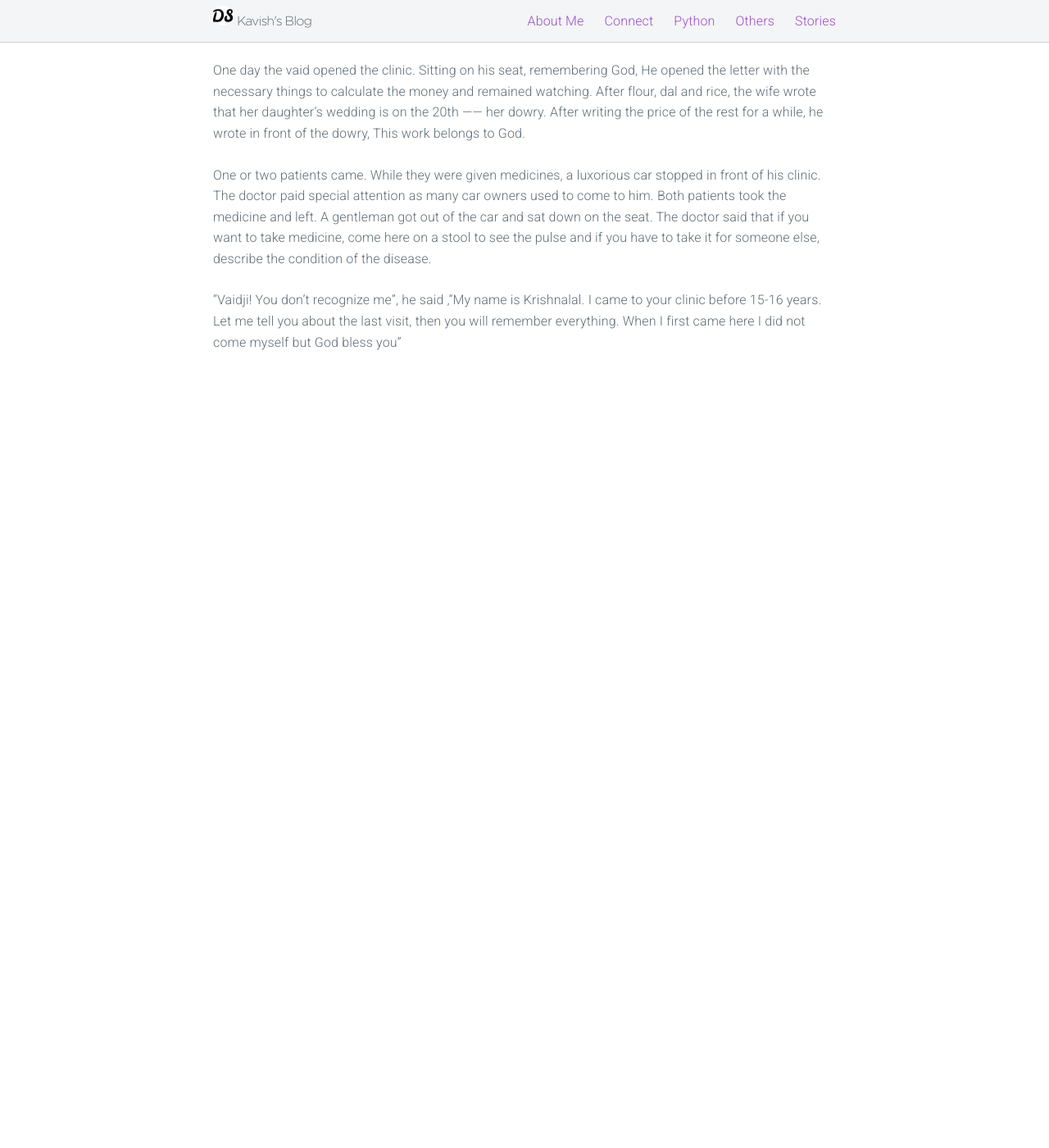
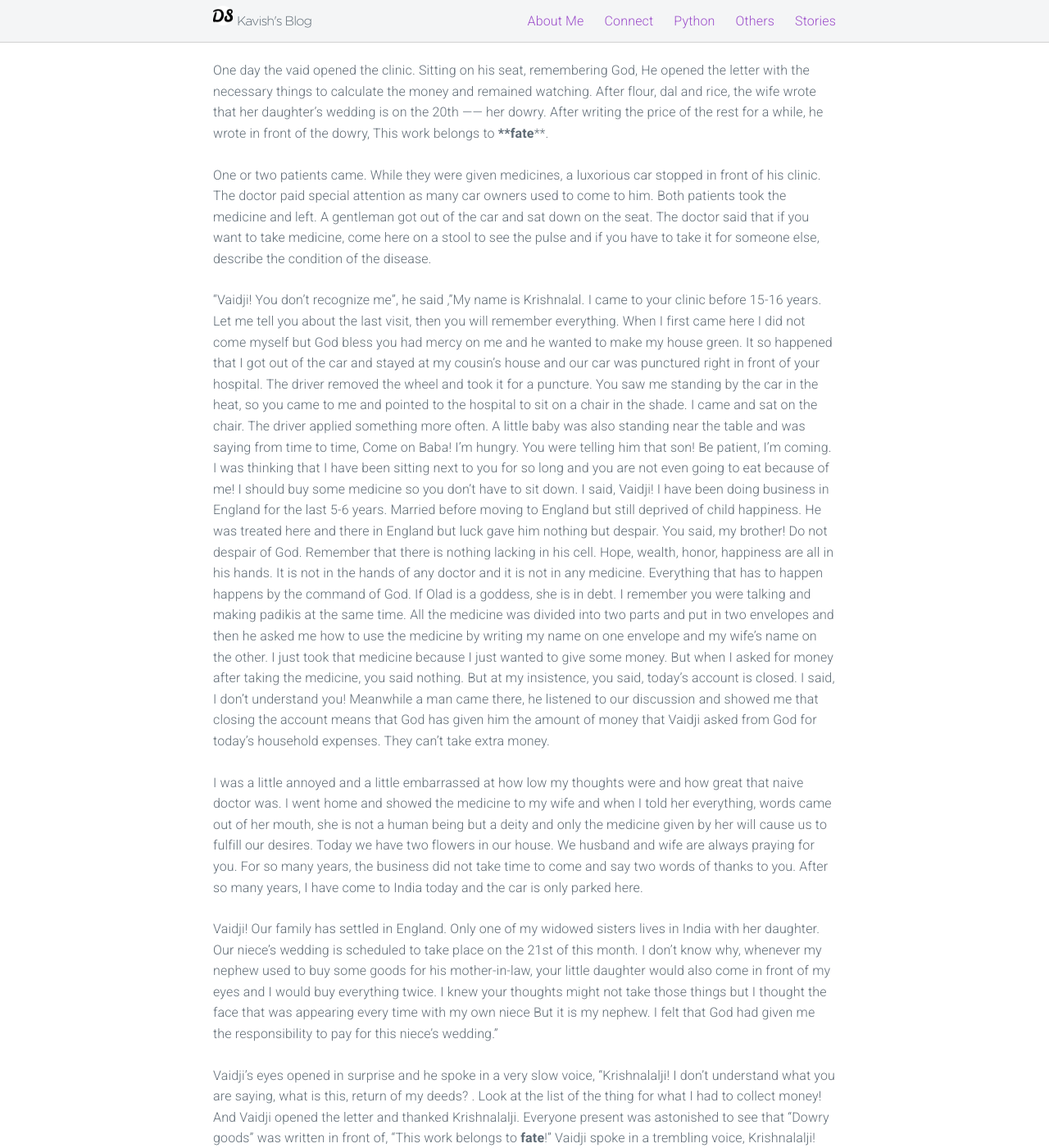
Before and after one commit to kavishdev/kavishdev.github.io, a Jekyll site: the page built from _stories/A deed is always returned.md, in a window 1280 px wide and 1400 px high, scrolled down 383 px. Shown: the whole window at 82% size. Built offline with Jekyll 4.4.1, drawn with Linux system fonts in a browser that asks for light colours; before the commit the page ends 1013 px from its top, so only the background shows below that; some of the changed text lies outside the part shown.

Commit message:
Update A deed is always returned.md
Co-Authored-By: wiless <4603031+wiless@users.noreply.github.com>

```diff
--- a/_stories/A deed is always returned.md
+++ b/_stories/A deed is always returned.md
@@ -8,8 +8,23 @@ Vaidji's house was in an old building. He lived in the back and opened a clinic
 
 Looking at the price of the things that the wife has written, then calculating it. Then praying to God that "O God! I have left your devotion only according to your command and am sitting here in the circle of worldliness." He never asked for a fee from any patient out of his own mouth. Some gave, some did not, but one thing was for sure, The vaid had enough money to buy the essentials of the day, then he did not take money for medicine from anyone, no matter how rich the patient was!
 
-One day the vaid opened the clinic. Sitting on his seat, remembering God, He opened the letter with the necessary things to calculate the money and remained watching. After flour, dal and rice, the wife wrote that her daughter's wedding is on the 20th —— her dowry. After writing the price of the rest for a while, he wrote in front of the dowry, This work belongs to God.
+One day the vaid opened the clinic. Sitting on his seat, remembering God, He opened the letter with the necessary things to calculate the money and remained watching. After flour, dal and rice, the wife wrote that her daughter's wedding is on the 20th —— her dowry. After writing the price of the rest for a while, he wrote in front of the dowry, This work belongs to ****fate****.
 
 One or two patients came. While they were given medicines, a luxorious car stopped in front of his clinic. The doctor paid special attention as many car owners used to come to him. Both patients took the medicine and left. A gentleman got out of the car and sat down on the seat. The doctor said that if you want to take medicine, come here on a stool to see the pulse and if you have to take it for someone else, describe the condition of the disease.
 
-"Vaidji! You don't recognize me", he said ,"My name is Krishnalal. I came to your clinic before 15-16 years. Let me tell you about the last visit, then you will remember everything. When I first came here I did not come myself but God bless you"
+"Vaidji! You don't recognize me", he said ,"My name is Krishnalal. I came to your clinic before 15-16 years. Let me tell you about the last visit, then you will remember everything. When I first came here I did not come myself but God bless you
+had mercy on me and he wanted to make my house green. It so happened that I got out of the car and stayed at my cousin's house and our car was punctured right in front of your hospital. The driver removed the wheel and took it for a puncture. You saw me standing by the car in the heat, so you came to me and pointed to the hospital to sit on a chair in the shade. I came and sat on the chair. The driver applied something more often.
+A little baby was also standing near the table and was saying from time to time, Come on Baba! I'm hungry. You were telling him that son! Be patient, I'm coming. I was thinking that I have been sitting next to you for so long and you are not even going to eat because of me! I should buy some medicine so you don't have to sit down. I said, Vaidji! I have been doing business in England for the last 5-6 years. Married before moving to England but still deprived of child happiness. He was treated here and there in England but luck gave him nothing but despair.
+You said, my brother! Do not despair of God. Remember that there is nothing lacking in his cell. Hope, wealth, honor, happiness are all in his hands. It is not in the hands of any doctor and it is not in any medicine. Everything that has to happen happens by the command of God. If Olad is a goddess, she is in debt. I remember you were talking and making padikis at the same time. All the medicine was divided into two parts and put in two envelopes and then he asked me how to use the medicine by writing my name on one envelope and my wife's name on the other.
+I just took that medicine because I just wanted to give some money. But when I asked for money after taking the medicine, you said nothing. But at my insistence, you said, today's account is closed.
+I said, I don't understand you! Meanwhile a man came there, he listened to our discussion and showed me that closing the account means that God has given him the amount of money that Vaidji asked from God for today's household expenses. They can't take extra money.
+
+I was a little annoyed and a little embarrassed at how low my thoughts were and how great that naive doctor was. I went home and showed the medicine to my wife and when I told her everything, words came out of her mouth, she is not a human being but a deity and only the medicine given by her will cause us to fulfill our desires. Today we have two flowers in our house. We husband and wife are always praying for you. For so many years, the business did not take time to come and say two words of thanks to you. After so many years, I have come to India today and the car is only parked here.
+
+Vaidji! Our family has settled in England. Only one of my widowed sisters lives in India with her daughter. Our niece's wedding is scheduled to take place on the 21st of this month. I don't know why, whenever my nephew used to buy some goods for his mother-in-law, your little daughter would also come in front of my eyes and I would buy everything twice. I knew your thoughts might not take those things but I thought the face that was appearing every time with my own niece But it is my nephew. I felt that God had given me the responsibility to pay for this niece's wedding."
+
+Vaidji's eyes opened in surprise and he spoke in a very slow voice, "Krishnalalji! I don't understand what you are saying, what is this, return of my deeds? . Look at the list of the thing for what I had to collect money! And Vaidji opened the letter and thanked Krishnalalji. Everyone present was astonished to see that "Dowry goods" was written in front of, "This work belongs to **fate**!" Vaidji spoke in a trembling voice, Krishnalalji! Believe me, it has happened so far that my wife has written the requirement on the letter and the **fate** arranged it on the same day! Listening to you, it seems that you knew what my wife is going to write already. Wow ! I am really surprised for my **fate**. You are great, you are merciful.
+
+Vaidji further said, thanks God for waking up in the morning, thank you for having a good day in the evening, and thank you for sleeping at night.
+
+If you forward it, others will be able to read it. ✍️ 🙏🙏
```
